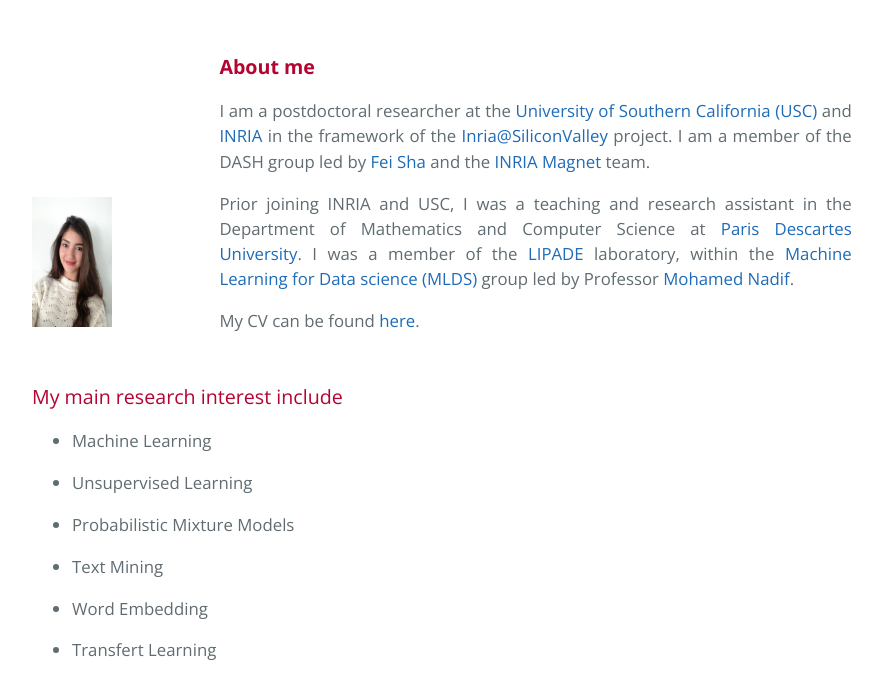
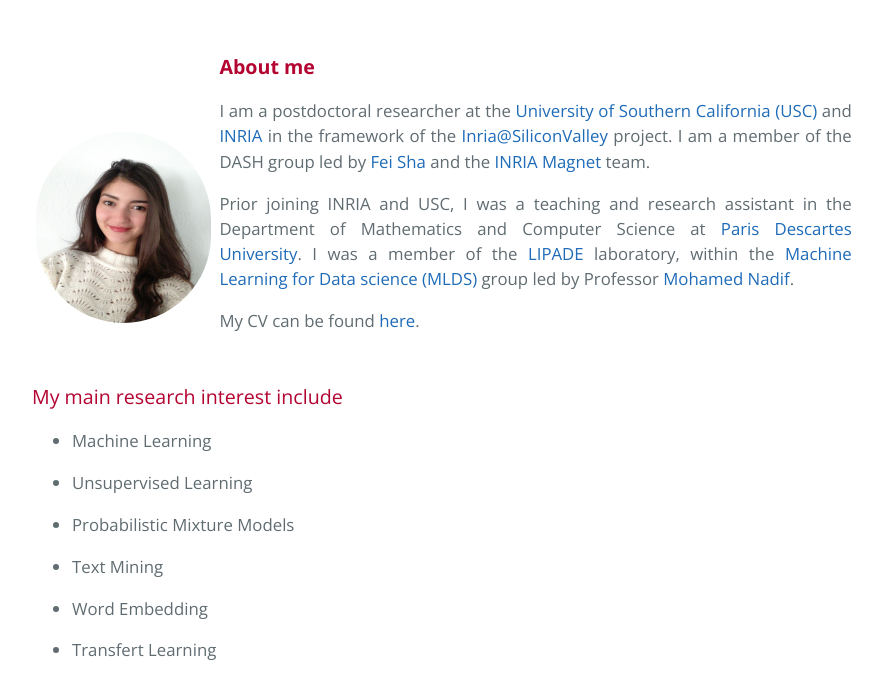
Before and after one commit to melailem/melailem.github.io, a plain HTML site: page index.html in a window 1280 px wide. Shown: the part 75-767 px from the top of the page, without its empty margins (192-1074 px from the left). Drawn offline with nearby package versions, Linux system fonts and the light colour scheme.

Commit message:
Add existing file

```diff
--- a/index.html
+++ b/index.html
@@ -29,7 +29,7 @@
 
 <div id = "perso">
 	<div class = "perso_pic">
-		<div class ="member"><a href="#"><img src="melissa.jpg" alt="" id="Aghiles_Salah" width= "80" height= "130" class="square" /></a></div>
+		<div class ="member"><a href="#"><img src="melissa.jpg" alt="" id="Aghiles_Salah" width= "80" height= "130" class="roundedImage" /></a></div>
 	</div>
 
 	<div class = "perso_info">
```
